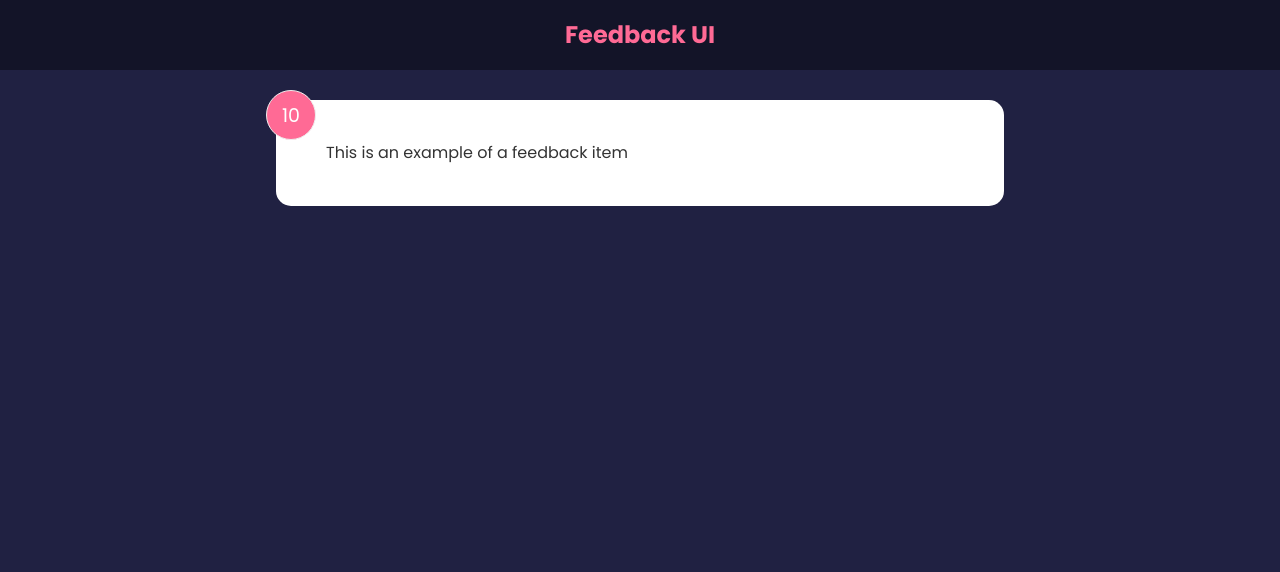
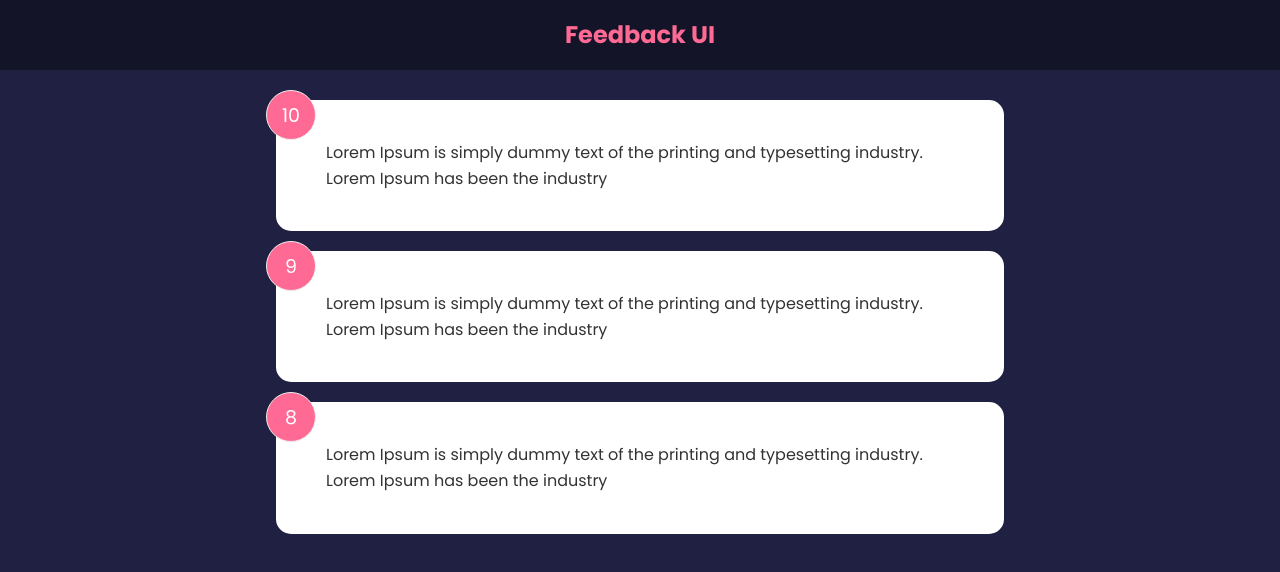
Before and after one commit to Anirudh-koushik-99/Feedback-app, a React (Create React App) app: page / in a window 1280 px wide. Shown: the top 572 px of the page. Built offline with nearby package versions, Linux system fonts and the light colour scheme.

Commit message:
initial commit

```diff
--- a/src/App.js
+++ b/src/App.js
@@ -1,12 +1,17 @@
+import { useState } from "react";
 import Header from "./components/Header";
-import FeebackItem from "./components/FeedbackItem";
+import FeedbackItem  from "./components/FeedBackItem";
+import FeedbackList from "./components/FeedbackList";
+import FeedbackData from "./data/FeedbackData";
 
 function App() {
+const [feedback, setFeedback] = useState(FeedbackData)
+
   return (
     <>
       <Header />
       <div className="container">
-        <FeebackItem />
+        <FeedbackList feedback={feedback}/>
       </div>
     </>
   );
--- a/src/components/FeedbackItem.jsx
+++ b/src/components/FeedbackItem.jsx
@@ -1,14 +1,12 @@
-function feedbackItem() {
+import Card from "./shared/Card";
+
+function FeedBackItem({ item }) {
   return (
-    <div>
-      <div className="card">
-        <div className="num-display">10</div>
-        <div className="text-display">
-          This is an example of a feedback item
-        </div>
-      </div>
-    </div>
+    <Card>
+      <div className="num-display">{item.rating}</div>
+      <div className="text-display">{item.text}</div>
+    </Card>
   );
 }
 
-export default feedbackItem;
+export default FeedBackItem;
--- /dev/null
+++ b/src/components/FeedbackList.jsx
@@ -0,0 +1,16 @@
+import FeedBackItem from "./FeedBackItem";
+
+function FeedbackList({ feedback }) {
+  if (!feedback || feedback.length === 0) {
+    return <p>No Feedback yet</p>;
+  }
+  return (
+    <div className="feedback-list">
+      {feedback.map((item) => (
+        <FeedBackItem key={item.id} item={item} />
+      ))}
+    </div>
+  );
+}
+
+export default FeedbackList;
--- /dev/null
+++ b/src/components/shared/Card.jsx
@@ -0,0 +1,11 @@
+
+
+function Card({children}) {
+  return (
+    <div className="card">
+      {children}
+    </div>
+  )
+}
+
+export default Card
--- /dev/null
+++ b/src/data/FeedbackData.js
@@ -0,0 +1,19 @@
+const FeedbackData = [
+  {
+    id: 1,
+    rating: 10,
+    text: "Lorem Ipsum is simply dummy text of the printing and typesetting industry. Lorem Ipsum has been the industry",
+  },
+  {
+    id: 2,
+    rating: 9,
+    text: "Lorem Ipsum is simply dummy text of the printing and typesetting industry. Lorem Ipsum has been the industry",
+  },
+  {
+    id: 3,
+    rating: 8,
+    text: "Lorem Ipsum is simply dummy text of the printing and typesetting industry. Lorem Ipsum has been the industry",
+  },
+];
+
+export default FeedbackData;
```
